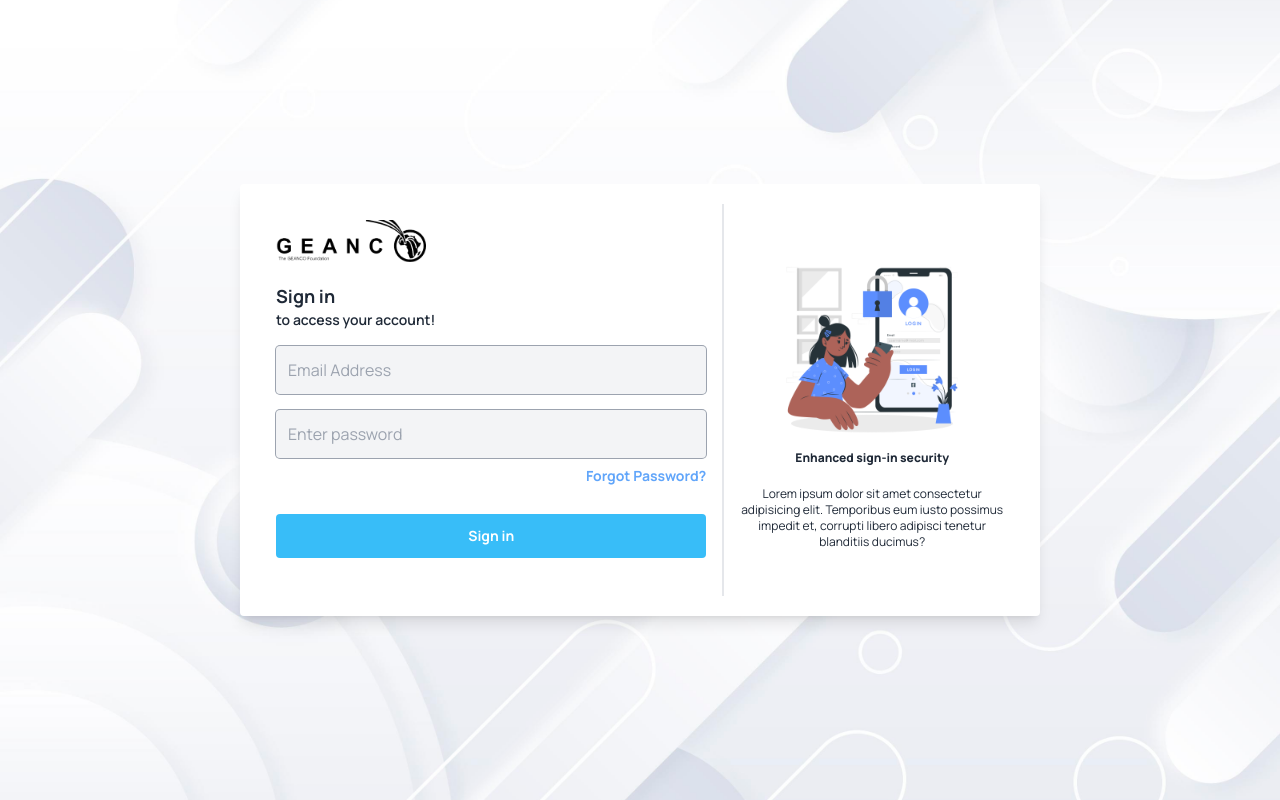
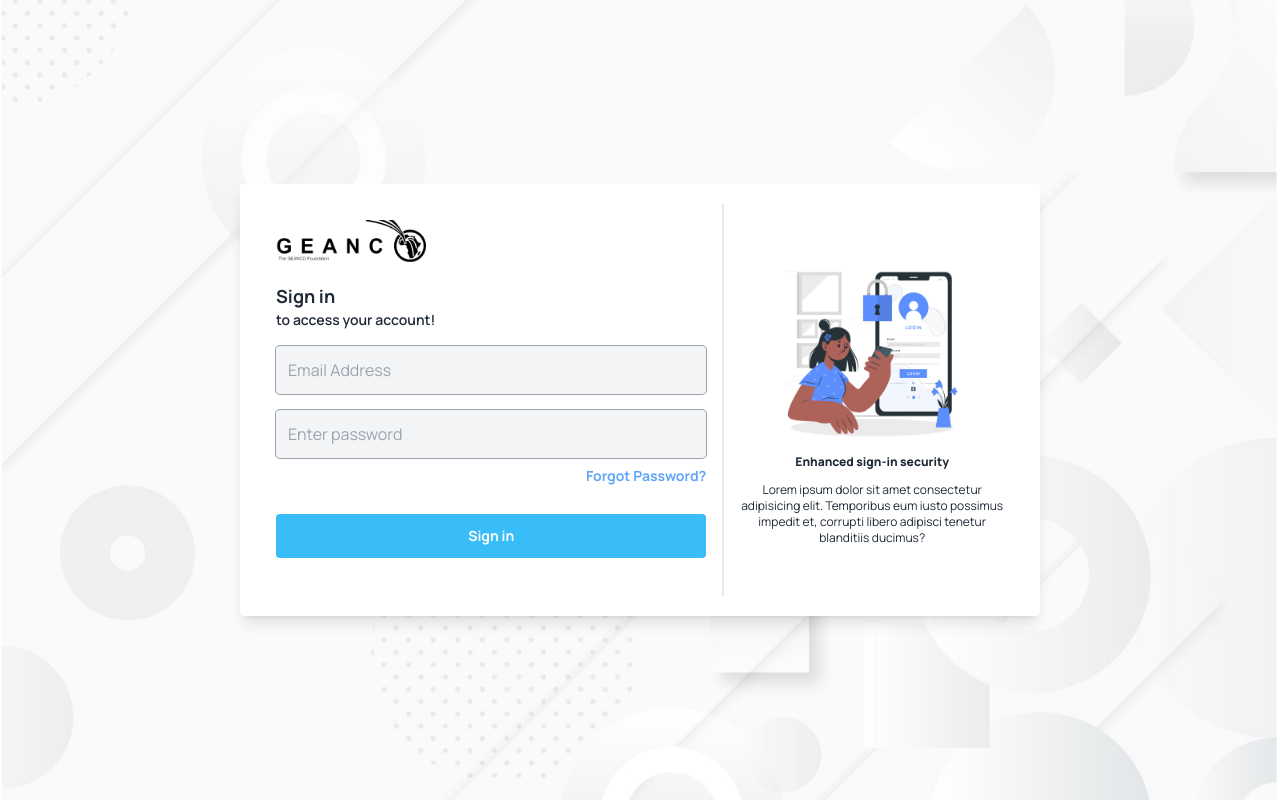
Before and after one commit to Dimmaweb20/GEANCO-EPRS, a Next.js app: page / in a window 1280 px wide. Built offline with nearby package versions, Linux system fonts and the light colour scheme.

Commit message:
Changed background image

```diff
--- a/components/Signin.jsx
+++ b/components/Signin.jsx
@@ -24,7 +24,7 @@
             <div className='action w-[30rem] p-4 text-center flex flex-col justify-center items-center'>
                 <Image src={'/signin.png'} width={200} height={100} />
                 <h2 className='text-xs font-extrabold'>Enhanced sign-in security</h2>
-                <p className='text-xs mt-5'>Lorem ipsum dolor sit amet consectetur adipisicing elit. Temporibus eum iusto possimus impedit et, corrupti libero adipisci tenetur blanditiis ducimus?</p>
+                <p className='text-xs mt-3'>Lorem ipsum dolor sit amet consectetur adipisicing elit. Temporibus eum iusto possimus impedit et, corrupti libero adipisci tenetur blanditiis ducimus?</p>
             </div>
         </div>
     </main>
```
Also changed, not shown: public/bg.jpg.
